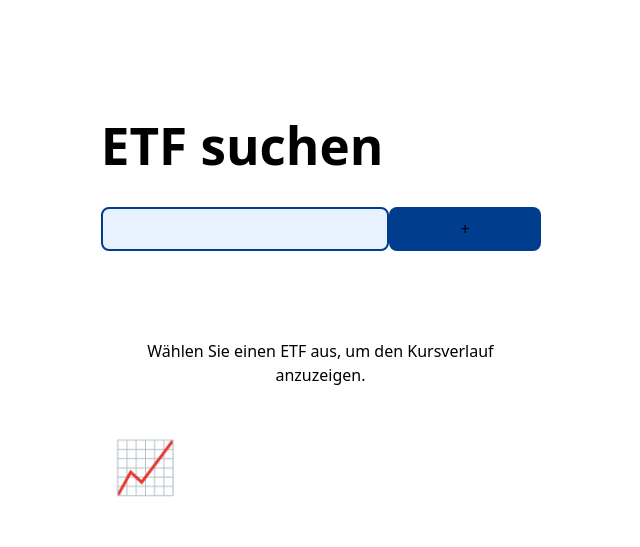
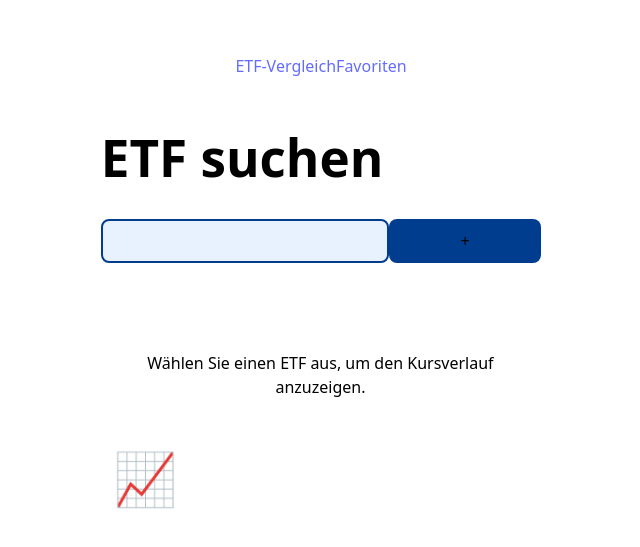
Before and after one commit to Lukas3162000/etf-vergleich, a React (Vite) app: page / in a window 1280 px wide. Shown: the part 103-650 px from the top of the page, without its empty margins (319-959 px from the left). Built offline with nearby package versions, Linux system fonts and the light colour scheme.

Commit message:
Router hinzugefügt

```diff
--- a/package.json
+++ b/package.json
@@ -14,6 +14,7 @@
   "dependencies": {
     "react": "^19.0.0",
     "react-dom": "^19.0.0",
+    "react-router-dom": "^7.6.0",
     "recharts": "^2.15.3"
   },
   "devDependencies": {
--- a/src/App.jsx
+++ b/src/App.jsx
@@ -1,29 +1,29 @@
-import React from "react";
-import ETFCard from "./components/ETFCard";
-import ETFSearch from "./components/ETFSearch";
-import ETFChart from "./components/ETFChart";
-import ETFPerformance from "./components/ETFPerformance";
-import { dummyETFs } from "./data/dummyETFs";
-import "./App.css";
-import { useState, useEffect } from "react";
+import React, { useState, useEffect } from "react";
+import Vergleich from "./components/Vergleich";
+import Favoriten from "./components/Favoriten";
+import { BrowserRouter, Routes, Route, Link } from "react-router-dom";
 
 
-function App() {
+export default function App() {
+
+    //States/speicher
       const [selectedETFs,setSelectedETFs] = useState([]);
+      const [displayedETFs, setDisplayedETFs] = useState([]);
+      const [favoriteETFs, setFavoriteETFs] = useState([]);
 
-  const [displayedETFs, setDisplayedETFs] = useState([]);
 
+      //Handlerfunctions
       function addETF(etf){
         setSelectedETFs([...selectedETFs,etf])
-  }
+      };
 
       function onRemove(isin){
         setSelectedETFs(prevETF => prevETF.filter(etf => etf.isin !== isin));
-  }
+      };
 
       function onRemoveDisplayed(isin){
         setDisplayedETFs(prevETF => prevETF.filter(etf => etf.isin !== isin));
-  }
+      };
 
       function displayETFs(isin, etf){
         setDisplayedETFs(prev => {
@@ -33,22 +33,26 @@ function App() {
           const etfToAdd = selectedETFs.find(etf => etf.isin === isin);
           return [...prev, etfToAdd];
         })
+      };
+
+      const handleAddFavorite = (etf) => {
+        if(!favoriteETFs.find(f => f.isin === etf.isin)){
+            setFavoriteETFs([...favoriteETFs, etf]);
         }
+      };
 
+      return(
+        <BrowserRouter>
+            <nav>
+                <Link to="/">ETF-Vergleich</Link>
+                <Link to="/favoriten">Favoriten</Link>
+            </nav>
 
-  return (
-    <>
-    <ETFSearch addETF={addETF} />
-    <ETFChart displayETFs={displayETFs} displayedETFs={displayedETFs} onRemoveDisplayed={onRemoveDisplayed}/>
-    <ETFPerformance etfs={displayedETFs}/>
-    <div>
-      <h1>📈 ETF Vergleich</h1>
-      {selectedETFs.map((etf)=>{
-        return <ETFCard key={etf.isin} etf={etf} onRemove={onRemove} displayETFs={displayETFs} />
-      })}
-    </div>
-    </>
+            <Routes>
+                <Route path="/" element={<Vergleich displayedETFs={displayedETFs} addETF={addETF} selectedETFs={selectedETFs} onRemove={onRemove} onRemoveDisplayed={onRemoveDisplayed} displayETFs={displayETFs} handleAddFavorite={handleAddFavorite}/>}/>
+                <Route path="/favoriten" element={<Favoriten favoriteETFs={favoriteETFs}/>} />
+            </Routes>
+        </BrowserRouter>
       );
+
 }
-
-export default App;
--- /dev/null
+++ b/src/components/Favoriten.jsx
@@ -0,0 +1,13 @@
+import React from "react";
+
+
+function favoriten({ favoriteETFs }) {
+
+    return (
+      <>
+
+      </>
+    );
+  }
+
+  export default favoriten;
--- /dev/null
+++ b/src/components/Vergleich.jsx
@@ -0,0 +1,29 @@
+import React from "react";
+import ETFCard from "./ETFCard";
+import ETFSearch from "./ETFSearch";
+import ETFChart from "./ETFChart";
+import ETFPerformance from "./ETFPerformance";
+import { dummyETFs } from "../data/dummyETFs";
+import "./Vergleich.css";
+import { useState, useEffect } from "react";
+
+
+function Vergleich({ displayETFs, displayedETFs, onRemove, onRemoveDisplayed, handleAddFavorite, addETF, selectedETFs}) {
+
+
+  return (
+    <>
+    <ETFSearch addETF={addETF} />
+    <ETFChart displayETFs={displayETFs} displayedETFs={displayedETFs} onRemoveDisplayed={onRemoveDisplayed}/>
+    <ETFPerformance etfs={displayedETFs}/>
+    <div>
+      <h1>📈 ETF Vergleich</h1>
+      {selectedETFs.map((etf)=>{
+        return <ETFCard key={etf.isin} etf={etf} onRemove={onRemove} displayETFs={displayETFs} />
+      })}
+    </div>
+    </>
+  );
+}
+
+export default Vergleich;
```
Also changed, not shown: src/components/Vergleich.css (renamed from src/App.css), 1 other file (tests, documents, lock files or other folders). Lines whose indentation alone changed are shown as unchanged.
